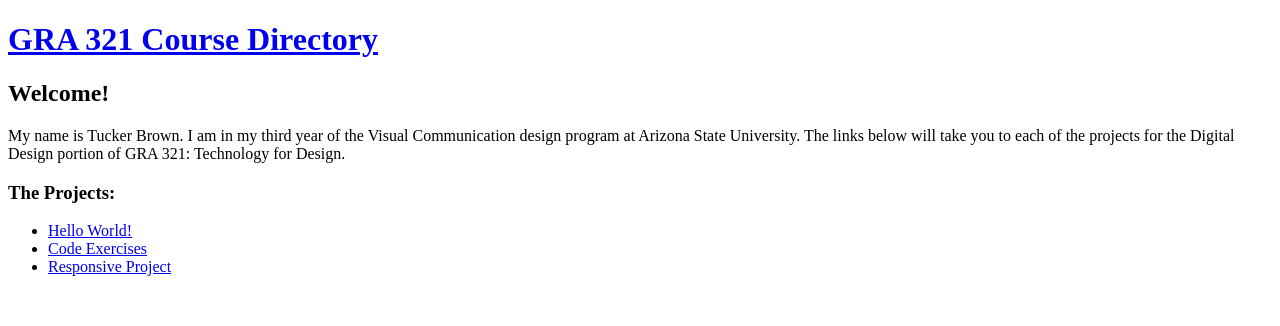
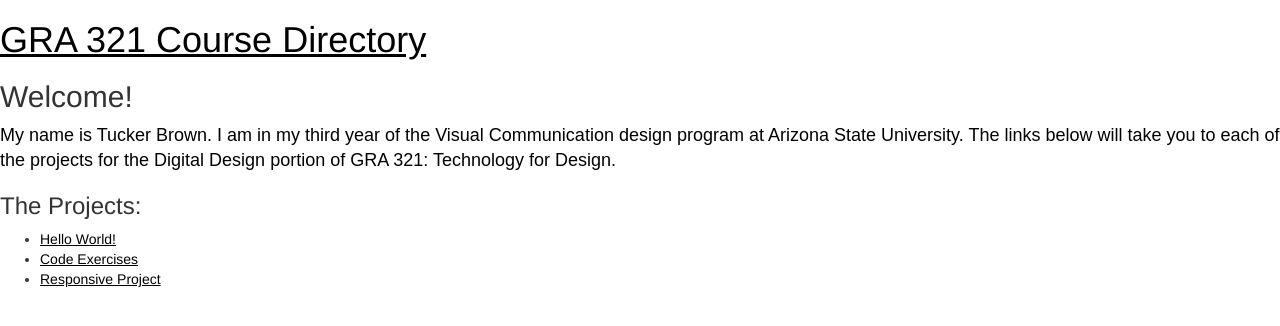
Before and after one commit to TuckerBrown2/gra-321, a plain HTML site: page index.html in a window 1280 px wide. Drawn offline with Linux system fonts and the light colour scheme; a web font is replaced by a local one.

Commit message:
Updated Stylesheet Links
Something didn't connect with link to stylesheets for style.css and normalize.css. Hopefully it works this time!

```diff
--- a/index.html
+++ b/index.html
@@ -7,8 +7,8 @@
     <meta name="keywords" content="directory, home, school">
     <meta name="author" content="Tucker Brown">
     <!--style info-->
-    <link rel="stylsheet" href="../style.css">
-    <link rel="stylsheet" href="../normalize.css">
+    <link rel="stylesheet" href="../css/style.css">
+    <link rel="stylesheet" href="../css/normalize.css">
     <link rel="stylesheet" href="https://use.typekit.net/vxv4jde.css">
     <!--end style info-->
   </head>
```
Also changed, not shown: hello-world/index.html (+2 -2 lines).
